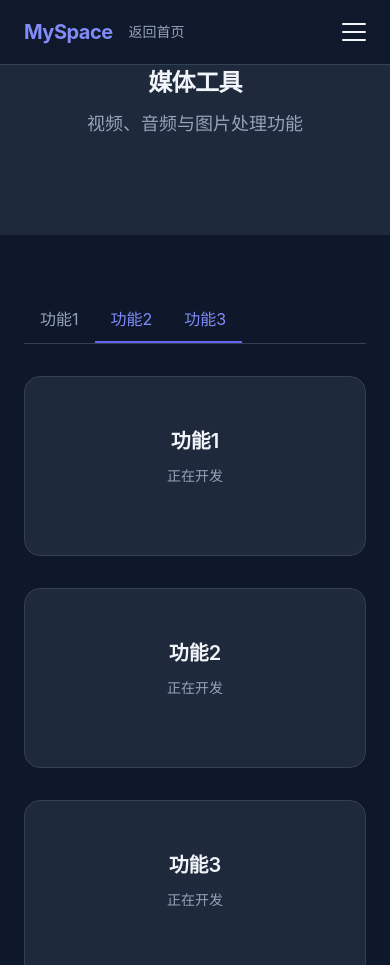
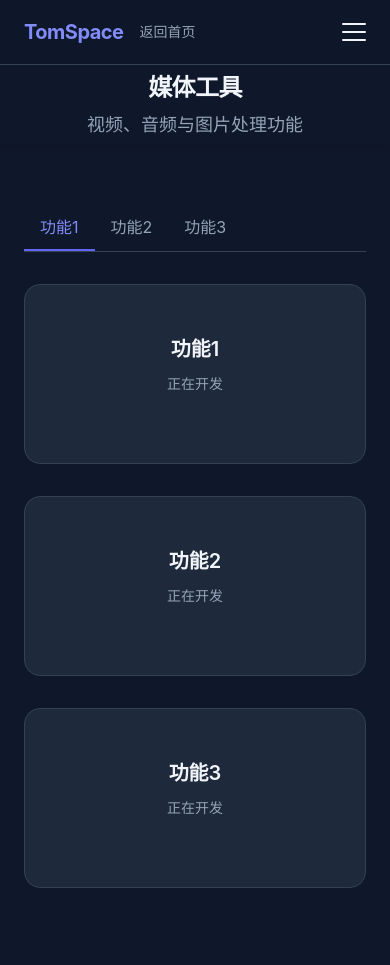
Before and after one commit to Tom-18c/Projects_MySpace, a plain HTML site: page media.html in a window 390 px wide. Shown: the top 965 px of the page. Drawn offline with Linux system fonts and the light colour scheme.

Commit message:
20260824-新建媒体工具页面-小标题冻结

```diff
--- a/css/style.css
+++ b/css/style.css
@@ -1,26 +1,19 @@
-/* ========================================
-   CSS 变量 - 便于后续统一调整主题
-   ======================================== */
-:root {
-  /* 主色调 */
-  --color-primary: #6366f1;
+  /* ========================================
+    CSS 变量 - 便于后续统一调整主题
+    ======================================== */
+  :root {
+    --color-primary: #6366f1;
   --color-primary-light: #818cf8;
   --color-primary-dark: #4f46e5;
-
-  /* 中性色 */
   --color-bg: #0f172a;
   --color-bg-secondary: #1e293b;
   --color-bg-card: #1e293b;
   --color-text: #f1f5f9;
   --color-text-secondary: #94a3b8;
   --color-border: #334155;
-
-  /* 功能色 */
   --color-success: #22c55e;
   --color-warning: #f59e0b;
   --color-error: #ef4444;
-
-  /* 间距 */
   --spacing-xs: 0.25rem;
   --spacing-sm: 0.5rem;
   --spacing-md: 1rem;
@@ -28,17 +21,12 @@
   --spacing-xl: 2rem;
   --spacing-2xl: 3rem;
   --spacing-3xl: 4rem;
-
-  /* 圆角 */
   --radius-sm: 0.375rem;
   --radius-md: 0.5rem;
   --radius-lg: 0.75rem;
   --radius-xl: 1rem;
   --radius-full: 9999px;
-
-  /* 字体 */
-  --font-family: -apple-system, BlinkMacSystemFont, "Segoe UI", Roboto,
-    "Helvetica Neue", Arial, "Noto Sans SC", sans-serif;
+  --font-family: -apple-system, BlinkMacSystemFont, "Segoe UI", Roboto, "Helvetica Neue", Arial, "Noto Sans SC", sans-serif;
   --font-size-sm: 0.875rem;
   --font-size-base: 1rem;
   --font-size-lg: 1.125rem;
@@ -47,22 +35,17 @@
   --font-size-3xl: 1.875rem;
   --font-size-4xl: 2.25rem;
   --font-size-5xl: 3rem;
-
-  /* 阴影 */
   --shadow-sm: 0 1px 2px rgba(0, 0, 0, 0.05);
   --shadow-md: 0 4px 6px -1px rgba(0, 0, 0, 0.1);
   --shadow-lg: 0 10px 15px -3px rgba(0, 0, 0, 0.1);
   --shadow-xl: 0 20px 25px -5px rgba(0, 0, 0, 0.1);
-
-  /* 过渡 */
   --transition-fast: 150ms ease;
   --transition-base: 250ms ease;
   --transition-slow: 350ms ease;
+  --navbar-height: 4.0625rem;
+  --title-freezed-height: 4.5rem;
+}
 
-
-/* ========================================
-   重置样式
-   ======================================== */
 *,
 *::before,
 *::after {
@@ -440,9 +423,21 @@
   box-shadow: var(--shadow-md);
 }
 
-.page-header {
-  padding: var(--spacing-3xl) 0 var(--spacing-xl);
-  background-color: var(--color-bg-secondary);
+.title-freezed {
+  position: sticky;
+  top: var(--navbar-height);
+  z-index: 900;
+  padding: var(--spacing-xs) 0;
+  background-color: var(--color-bg);
+  box-shadow: var(--shadow-md);
+}
+
+.title-freezed .section-title {
+  margin-bottom: var(--spacing-xs);
+}
+
+.title-freezed .section-subtitle {
+  margin-bottom: 0;
 }
 
 .navbar-brand-group {
@@ -474,7 +469,7 @@
 
 .feature-local-nav {
   position: sticky;
-  top: 6rem;
+  top: calc(var(--navbar-height) + var(--title-freezed-height));
   border-left: 1px solid var(--color-border);
 }
 
@@ -498,7 +493,7 @@
 }
 
 .feature-section {
-  scroll-margin-top: 6rem;
+  scroll-margin-top: calc(var(--navbar-height) + var(--title-freezed-height));
 }
 
 .feature-section .feature-card {
@@ -509,9 +504,6 @@
   font-size: var(--font-size-base);
 }
 
-/* ========================================
-   页脚
-   ======================================== */
 .footer {
   padding: var(--spacing-xl) 0;
   background-color: var(--color-bg-secondary);
@@ -524,9 +516,6 @@
   color: var(--color-text-secondary);
 }
 
-/* ========================================
-   滚动渐入动画
-   ======================================== */
 .fade-in {
   opacity: 0;
   transform: translateY(20px);
@@ -538,12 +527,11 @@
   transform: translateY(0);
 }
 
-/* ========================================
-   响应式布局
-   ======================================== */
+@media (max-width: 768px) {
+  :root {
+    --title-freezed-height: 4.75rem;
+  }
 
-/* 平板 */
-@media (max-width: 768px) {
   .navbar-toggle {
     display: flex;
   }
@@ -586,18 +574,6 @@
 
   .feature-page-layout {
     grid-template-columns: 1fr;
-  }
-
-  .internal-nav {
-    position: static;
-  }
-
-  .internal-nav-list {
-    grid-template-columns: repeat(3, 1fr);
-  }
-
-  .feature-page-layout {
-    grid-template-columns: 1fr;
     gap: var(--spacing-xl);
   }
 
@@ -622,7 +598,6 @@
   }
 }
 
-/* 手机 */
 @media (max-width: 480px) {
   .hero-title {
     font-size: var(--font-size-3xl);
@@ -636,10 +611,6 @@
     grid-template-columns: 1fr;
   }
 
-  .internal-nav-list {
-    grid-template-columns: 1fr;
-  }
-
   .section-title {
     font-size: var(--font-size-2xl);
   }
--- a/media.html
+++ b/media.html
@@ -4,7 +4,7 @@
   <meta charset="UTF-8">
   <meta name="viewport" content="width=device-width, initial-scale=1.0">
   <meta name="description" content="MySpace 媒体工具">
-  <title>媒体工具 | MySpace</title>
+  <title>媒体工具 | Tom的个人空间</title>
   <link rel="stylesheet" href="css/style.css">
 </head>
 <body>
@@ -12,7 +12,7 @@
   <nav class="navbar">
     <div class="container">
       <div class="navbar-brand-group">
-        <a href="index.html" class="navbar-brand">MySpace</a>
+        <a href="index.html" class="navbar-brand">TomSpace</a>
         <a href="index.html" class="back-link">返回首页</a>
       </div>
       <button class="navbar-toggle" id="navToggle" aria-label="切换导航">
@@ -29,9 +29,10 @@
     </div>
   </nav>
 
-  <header class="page-header">
+<section id="features" class="features">
+  <header class="title-freezed">
     <div class="container">
-      <h1 class="section-title">媒体工具</h1>
+      <h2 class="section-title">媒体工具</h2>
       <p class="section-subtitle">视频、音频与图片处理功能</p>
     </div>
   </header>
@@ -66,6 +67,7 @@
       </div>
     </div>
   </main>
+</section>
 
   <script src="js/main.js"></script>
 </body>
```
Also changed, not shown: index.html (+2 -2 lines).
